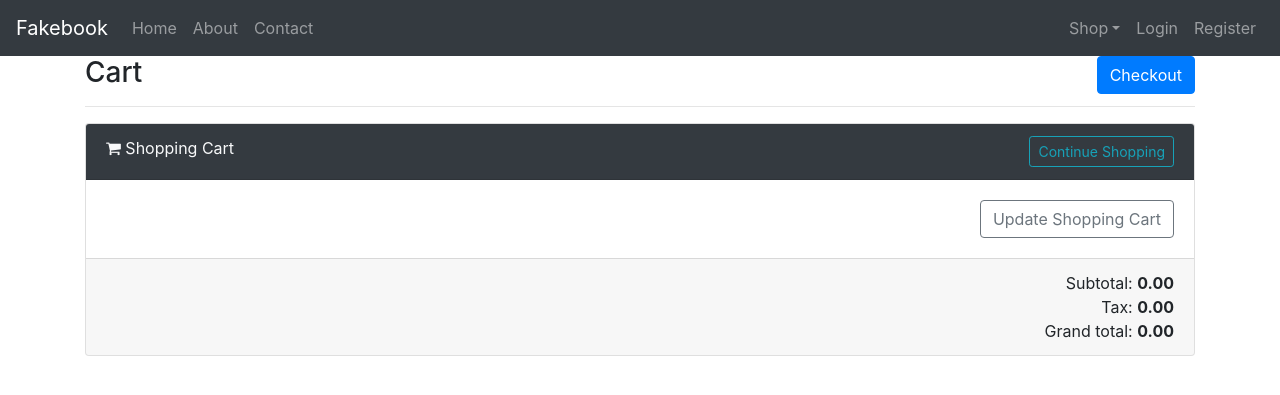
After one commit to BorofskyDev/fakebook-notes, a Flask app: page /shop/cart in a window 1280 px wide. The commit adds this page. Shown: the top 395 px of the page. Run offline with Flask 2, Linux system fonts and the light colour scheme; data that the repository does not hold is empty; some libraries are stand-ins or nearby versions.

Commit message:
added checkout

```diff
--- a/app/__init__.py
+++ b/app/__init__.py
@@ -28,7 +28,9 @@ def create_app(config_class=Config):
     from app.blueprints.blog import bp as blog
     app.register_blueprint(blog)
 
-    from app.blueprints.shop import bp as shop
-    app.register_blueprint(shop)
+    with app.app_context():
+        from app.blueprints.shop import bp as shop
+        app.register_blueprint(shop)
+
 
     return app
--- a/app/blueprints/shop/routes.py
+++ b/app/blueprints/shop/routes.py
@@ -1,17 +1,71 @@
 from flask.templating import render_template
+from stripe.api_resources import line_item
 from .import bp as shop
-from .models import Product
-from flask import redirect, url_for, flash
+from .models import Product, Cart
+from flask import redirect, url_for, flash, current_app as app
+import stripe
+from flask_login import current_user
+from app import db
 
 @shop.route('/')
 def index():
+    stripe.api_key = app.config.get('STRIPE_TEST_SK')
     context = {
-        'products' : Product.query.all()
+        'products' : stripe.Product.list()
     }
     return render_template('shop/index.html', **context)
 
 @shop.route('/product/add/<id>')
 def add_product(id):
-    print(id)
+    cart_item = Cart.query.filter_by(product_key=str(id)).filter_by(user_id=current_user.get_id()).first()
+    if cart_item:
+        cart_item.quantity +=1
+        db.session.commit()
+        flash('Product added successfully', 'success')
+        return redirect(url_for('shop.index'))
+    cart_item = Cart(product_key=str(id), user_id=current_user.get_id(), quantity=1)
+    db.session.add(cart_item)
+    db.session.commit()
+
     flash('Product added successfully', 'success')
     return redirect(url_for('shop.index'))
+
+@shop.route('/cart')
+def cart():
+    stripe.api_key = app.config.get('STRIPE_TEST_SK')
+    cart_items = []
+    for i in Cart.query.filter_by(user_id=current_user.get_id()).all():
+        stripe_product = stripe.Product.retrieve(i.product_key)
+        product_dict = {
+            'product' : stripe_product,
+            'price': float(stripe.Price.retrieve(stripe_product['metadata']['price_id'])['unit_amount']) / 100,
+            'quantity' : i.quantity
+        }
+        cart_items.append(product_dict)
+    context = {
+        'cart' : cart_items
+    }
+    return render_template('shop/cart.html', **context)
+
+@shop.route('/checkout', methods=['POST'])
+def create_checkout_session():
+    stripe.api_key = app.config.get('STRIPE_TEST_SK')
+    items = []
+    for i in Cart.query.filter_by(user_id=current_user.get_id()).all():
+        stripe_product = stripe.Product.retrieve(i.product_key)
+        product_dict = {
+
+            'price': stripe.Price.retrieve(stripe_product['metadata']['price_id']),
+            'quantity': i.quantity
+        }
+        items.append(product_dict)
+    try:
+        checkout_session = stripe.checkout.Session.create(
+            line_items=items,
+            mode='payment',
+            success_url='http://localhost:5000/',
+            cancel_url= 'http://localhost:5000'
+        )
+    except Exception as error:
+        return str(error)
+    return redirect(checkout_session.url, code=303)
--- a/app/templates/layout.html
+++ b/app/templates/layout.html
@@ -7,6 +7,7 @@
     <meta charset="utf-8">
     <meta name="viewport" content="width=device-width, initial-scale=1, shrink-to-fit=no">
 
+    <link rel="stylesheet" href="https://cdnjs.cloudflare.com/ajax/libs/font-awesome/4.7.0/css/font-awesome.min.css">
     <!-- Bootstrap CSS -->
     <link rel="stylesheet" href="https://stackpath.bootstrapcdn.com/bootstrap/4.3.1/css/bootstrap.min.css"
         integrity="sha384-ggOyR0iXCbMQv3Xipma34MD+dH/1fQ784/j6cY/iJTQUOhcWr7x9JvoRxT2MZw1T" crossorigin="anonymous">
@@ -54,6 +55,7 @@
         integrity="sha384-JjSmVgyd0p3pXB1rRibZUAYoIIy6OrQ6VrjIEaFf/nJGzIxFDsf4x0xIM+B07jRM"
         crossorigin="anonymous"></script>
     {{ moment.include_moment() }}
+    <script src="https://js.stripe.com/v3/"></script>
 </body>
 
 </html>
--- a/app/templates/partials/navigation.html
+++ b/app/templates/partials/navigation.html
@@ -22,7 +22,7 @@
                 aria-expanded="false">Shop</a>
             <div class="dropdown-menu" aria-labelledby="dropdownId">
                 <a class="dropdown-item" href="{{ url_for('shop.index') }}">Products</a>
-                <a class="dropdown-item" href="#">Cart</a>
+                <a class="dropdown-item" href="{{ url_for('shop.cart') }}">Cart</a>
             </div>
         </li>
             {% if not current_user.is_authenticated %}
--- /dev/null
+++ b/app/templates/shop/cart.html
@@ -0,0 +1,93 @@
+{% extends 'layout.html' %}
+
+{% block content %}
+
+<div>
+    <h3>
+        Cart
+        <span class="float-right">
+            <form action="{{ url_for('shop.create_checkout_session') }}" method="post">
+                <input id="checkout-button" type="submit" class="btn btn-primary" value="Checkout">
+            </form>
+        </span>
+    </h3>
+    <hr>
+
+    <div class="card shopping-cart">
+        <div class="card-header bg-dark text-light">
+            <i class="fa fa-shopping-cart" aria-hidden="true"></i>
+            Shopping Cart
+            <a href="{{ url_for('shop.index') }}" class="btn btn-outline-info btn-sm pull-right">Continue Shopping</a>
+            <div class="clearfix"></div>
+        </div>
+        <div class="card-body">
+
+
+            {% for p in cart %}
+                <!-- PRODUCT -->
+
+                <div class="row">
+                    <div class="col-12 col-sm-12 col-md-2 text-center">
+                        <img class="img-responsive" src="{{ p.product.images[0] }}" alt="preview" height="80">
+                    </div>
+                    <div class="col-12 text-sm-center col-sm-12 text-md-left col-md-6">
+                        <h4 class="product-name"><strong>{{  p.product.name }}</strong></h4>
+                        <h4>
+                            <small></small>
+                        </h4>
+                    </div>
+                    <div class="col-12 col-sm-12 text-sm-center col-md-4 text-md-right row">
+                        <div class="col-3 col-sm-3 col-md-6 text-md-right" style="padding-top: 5px">
+                            <h6><strong>{{ p.price }}<span class="text-muted">x</span></strong></h6>
+                        </div>
+                        <div class="col-4 col-sm-4 col-md-4">
+                            <div class="quantity">
+                                <input type="number" step="1" max="99" min="1" value="{{ p.quantity }}" title="Qty" class="qty" size="4">
+                            </div>
+                        </div>
+                        <div class="col-2 col-sm-2 col-md-2 text-right">
+                            <button type="button" class="btn btn-outline-danger btn-xs">
+                                <i class="fa fa-trash" aria-hidden="true"></i>
+                            </button>
+                        </div>
+                    </div>
+                </div>
+                <hr>
+                <!-- END PRODUCT -->
+            {% endfor %}
+
+
+            <div class="pull-right">
+                <a href="" class="btn btn-outline-secondary pull-right">
+                    Update Shopping Cart
+                </a>
+            </div>
+        </div>
+        <div class="card-footer">
+            <!-- <div class="coupon col-md-5 col-sm-5 no-padding-left pull-left">
+                        <div class="row">
+                            <div class="col-6">
+                                <input type="text" class="form-control" placeholder="cupone code">
+                            </div>
+                            <div class="col-6">
+                                <input type="submit" class="btn btn-default" value="Use cupone">
+                            </div>
+                        </div>
+                    </div> -->
+            <div class="text-right">
+                <div class="cart-totals">
+                    Subtotal: <b>0.00</b>
+                </div>
+                <div class="cart-totals">
+                    Tax: <b>0.00</b>
+                </div>
+                <div class="cart-totals">
+                    Grand total: <b>0.00</b>
+                </div>
+            </div>
+        </div>
+    </div>
+
+</div>
+
+{% endblock content %}
--- a/app/templates/shop/index.html
+++ b/app/templates/shop/index.html
@@ -10,7 +10,7 @@
         {% for p in products %}
             <div class="col-4">
                 <div class="card">
-                    <img class="card-img-top" src="{{ p.image }}" alt="{{ p.name }}">
+                    <img class="card-img-top" src="{{ p.images[0] }}" alt="{{ p.name }}">
                     <div class="card-body">
                         <h4 class="card-title">{{ p.name }}</h4>
                         <p class="card-text">{{ p.description| truncate(20, True) }}</p>
--- a/config.py
+++ b/config.py
@@ -12,3 +12,5 @@ class Config:
         SQLALCHEMY_DATABASE_URI = os.getenv('SQLALCHEMY_DATABASE_URI').replace('postgres', 'postgresql')
     SQLALCHEMY_TRACK_MODIFICATIONS = os.getenv('SQLALCHEMY_TRACK_MODIFICATIONS')
     SECRET_KEY = os.getenv('SECRET_KEY')
+    STRIPE_TEST_PK = os.getenv('STRIPE_TEST_PK')
+    STRIPE_TEST_SK = os.getenv('STRIPE_TEST_SK')
```
Also changed, not shown: app/blueprints/shop/models.py (+8 -1 lines), migrations/versions/7fcadf264bde_.py (added, +30 -0 lines), migrations/versions/c2189228c644_cart.py (added, +36 -0 lines), migrations/versions/fc36b6c410fa_.py (added, +28 -0 lines), requirements.txt (+13 -0 lines).
